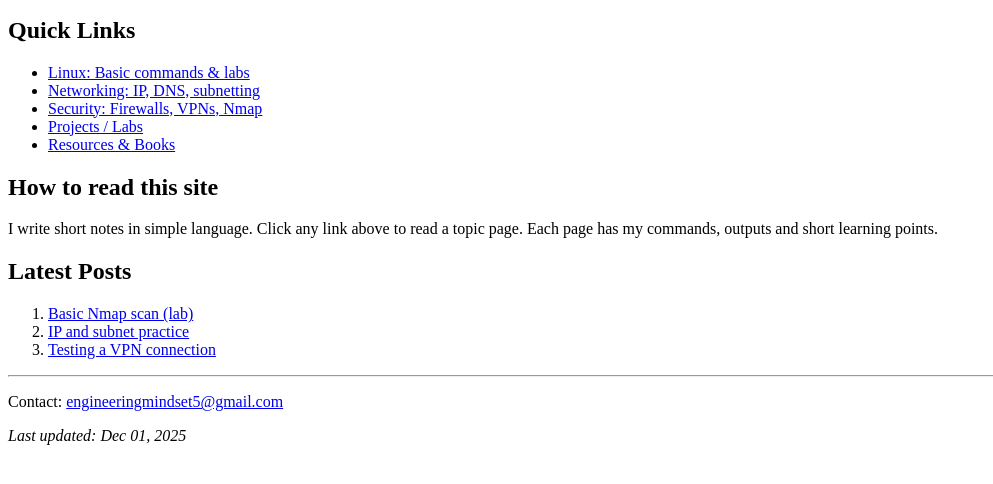
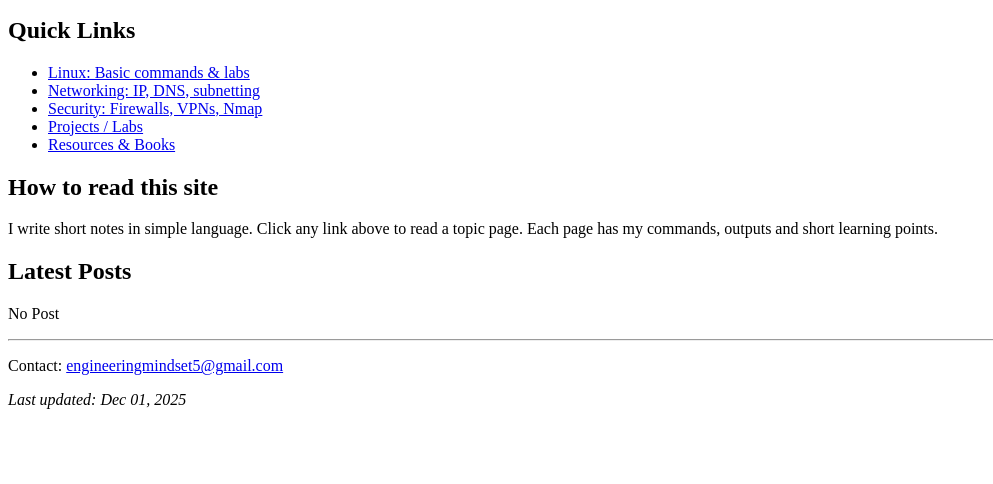
Before and after one commit to dharmpal16/open-space, a plain HTML site: page index.html in a window 1280 px wide. Shown: the part 184-668 px from the top of the page, without its empty margins (0-993 px from the left). Drawn offline with Linux system fonts and the light colour scheme.

Commit message:
No info provided by admin :(

```diff
--- a/index.html
+++ b/index.html
@@ -47,17 +47,13 @@
     </p>
   </section>
 
-  <!-- Latest posts / small list -->
+  <!-- Sactions here -->
   <section>
     <h2>Latest Posts</h2>
-    <ol>
-      <li><a href="linux.html#2025-12-01-nmap">Basic Nmap scan (lab)</a></li>
-      <li><a href="networking.html#2025-11-28-ip-subnet">IP and subnet practice</a></li>
-      <li><a href="security.html#2025-11-20-vpn">Testing a VPN connection</a></li>
-    </ol>
+    <p>No Post</p>
   </section>
 
-  <!-- Small footer with contact / last updated -->
+  <!-- Footer -->
   <footer>
     <hr>
     <p>Contact: <a href="mailto:engineeringmindset5@gmail.com">engineeringmindset5@gmail.com</a> </p>
```
